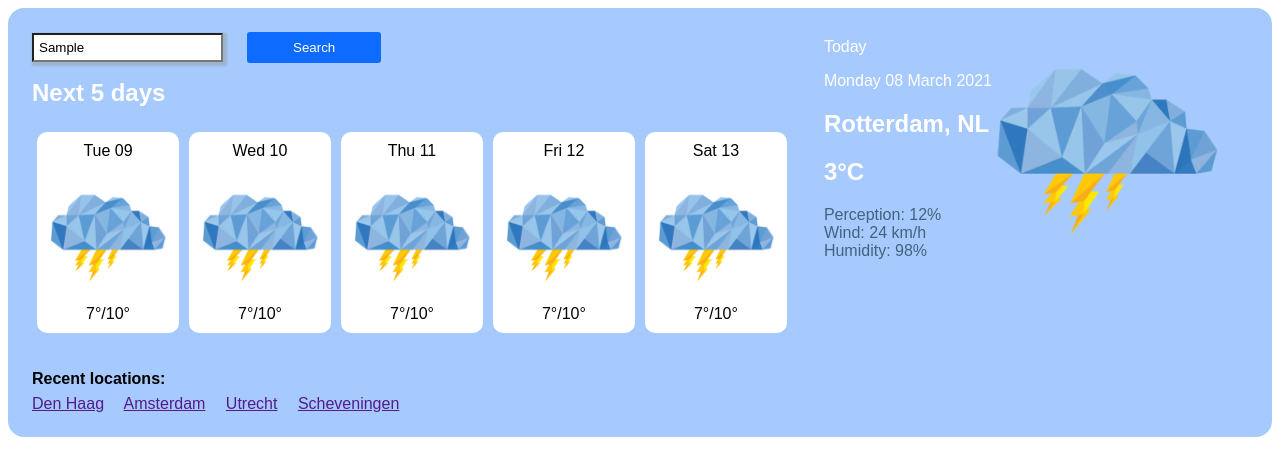
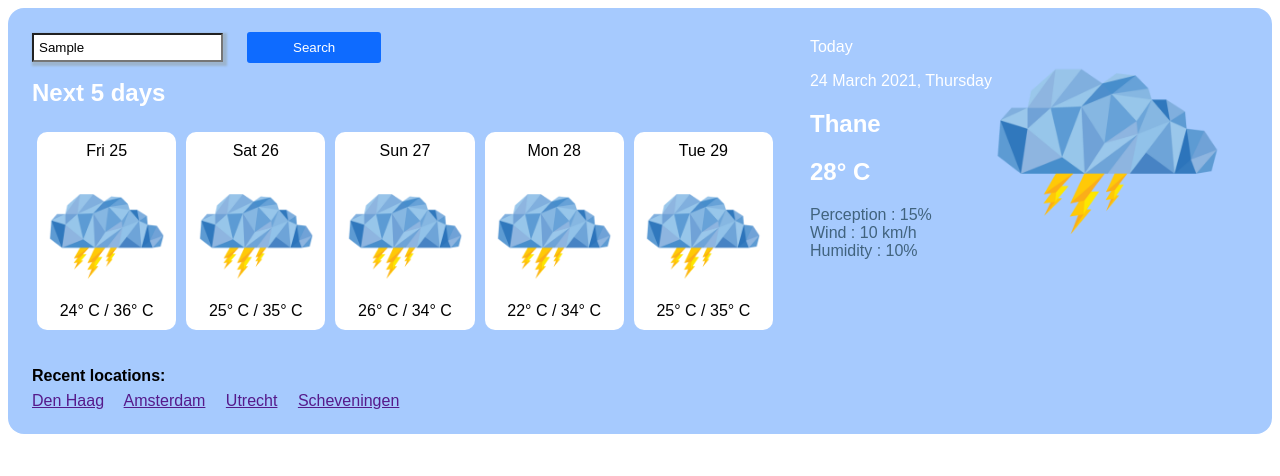
Before and after one commit to princes91221/weather-demo, a plain HTML site: page index.html in a window 1280 px wide. Both pictures are taken after typing "Sample" into the empty fields and a click on the button "Search". Drawn offline with Linux system fonts and the light colour scheme.

Commit message:
hard coded current weather result

```diff
--- a/custom.js
+++ b/custom.js
@@ -1,5 +1,60 @@
 const button = document.querySelector('.btn-primary');
 button.onclick = function() {
     const inputValue = document.querySelector('.search-input').value;
-    console.log('your entered location is: '+inputValue);
+    console.log('Your entered location : ',inputValue,'.');
+
+
+
+
+    // Current Day
+    const currentDay = document.querySelector('#day');
+    currentDay.innerHTML = 'Today';
+    // Current Date
+    const currentDate = document.querySelector('#date');
+    currentDate.innerHTML = '24 March 2021, Thursday';
+    // Current Location
+    const currentLocation = document.querySelector('#location');
+    currentLocation.innerHTML = 'Thane';
+    // Current Temperature
+    const currentTemperature = document.querySelector('#temperature');
+    currentTemperature.innerHTML = '28&deg; C';
+    // Perception
+    const currentPerception = document.querySelector('#perception');
+    currentPerception.innerHTML = 'Perception : 15%';
+    // Wind
+    const currentWind = document.querySelector('#wind');
+    currentWind.innerHTML = 'Wind : 10 km/h';
+    // Humidity
+    const currentHumidity = document.querySelector('#humidity');
+    currentHumidity.innerHTML = 'Humidity : 10%';
+    // Day 1
+    const currentDay1 = document.querySelector('#day-1');
+    currentDay1.innerHTML = 'Fri 25';
+    // Temperature Day 1
+    const currentTemperature1 = document.querySelector('#temperature-1');
+    currentTemperature1.innerHTML = '24&deg; C / 36&deg; C';
+    // Day 2
+    const currentDay2 = document.querySelector('#day-2');
+    currentDay2.innerHTML = 'Sat 26';
+    // Temperature Day 2
+    const currentTemperature2 = document.querySelector('#temperature-2');
+    currentTemperature2.innerHTML = '25&deg; C / 35&deg; C';
+    // Day 3
+    const currentDay3 = document.querySelector('#day-3');
+    currentDay3.innerHTML = 'Sun 27';
+    // Temperature Day 3
+    const currentTemperature3 = document.querySelector('#temperature-3');
+    currentTemperature3.innerHTML = '26&deg; C / 34&deg; C';
+    // Day 4
+    const currentDay4 = document.querySelector('#day-4');
+    currentDay4.innerHTML = 'Mon 28';
+    // Temperature Day 4
+    const currentTemperature4 = document.querySelector('#temperature-4');
+    currentTemperature4.innerHTML = '22&deg; C / 34&deg; C';
+    // Day 5
+    const currentDay5 = document.querySelector('#day-5');
+    currentDay5.innerHTML = 'Tue 29';
+    // Temperature Day 5
+    const currentTemperature5 = document.querySelector('#temperature-5');
+    currentTemperature5.innerHTML = '25&deg; C / 35&deg; C';
 }
--- a/index.html
+++ b/index.html
@@ -16,14 +16,14 @@
             </div>
             <aside class="sidebar">
                 <div class="weather-result">
-                    <p class="primary-text">Today</p>
-                    <p class="primary-text">Monday 08 March 2021</p>
-                    <h1 class="primary-text">Rotterdam, NL</h1>
-                    <h1 class="primary-text">3&deg;C</h1>
+                    <p id="day" class="primary-text">{ Today }</p>
+                    <p id="date" class="primary-text">{ Monday 08 March 2021 }</p>
+                    <h1 id="location" class="primary-text">{ Rotterdam, NL }</h1>
+                    <h1 id="temperature" class="primary-text">{ 3&deg;C }</h1>
                     <ul>
-                        <li>Perception: 12%</li>
-                        <li>Wind: 24 km/h</li>
-                        <li>Humidity: 98%</li>
+                        <li id="perception">{ Perception: 12% }</li>
+                        <li id="wind">{ Wind: 24 km/h }</li>
+                        <li id="humidity">{ Humidity: 98% }</li>
                     </ul>
                 </div>
                 <div class="weather-result-img">
@@ -34,29 +34,29 @@
                 <h2 class="primary-text">Next 5 days</h2>
                 <div class="days-result">
                     <div class="days-result-item">
-                        <p class="secondary-text">Tue 09</p>
+                        <p id="day-1" class="secondary-text">{ Tue 09 }</p>
                         <img src="/cloud.png" alt="">
-                        <p class="secondary-text">7&deg;/10&deg;</p>
+                        <p id="temperature-1" class="secondary-text">{ 7&deg;/10&deg; }</p>
                     </div>
                     <div class="days-result-item">
-                        <p class="secondary-text">Wed 10</p>
+                        <p id="day-2" class="secondary-text">{ Wed 10 }</p>
                         <img src="/cloud.png" alt="">
-                        <p class="secondary-text">7&deg;/10&deg;</p>
+                        <p id="temperature-2" class="secondary-text">{ 7&deg;/10&deg; }</p>
                     </div>
                     <div class="days-result-item">
-                        <p class="secondary-text">Thu 11</p>
+                        <p id="day-3" class="secondary-text">{ Thu 11 }</p>
                         <img src="/cloud.png" alt="">
-                        <p class="secondary-text">7&deg;/10&deg;</p>
+                        <p id="temperature-3" class="secondary-text">{ 7&deg;/10&deg; }</p>
                     </div>
                     <div class="days-result-item">
-                        <p class="secondary-text">Fri 12</p>
+                        <p id="day-4" class="secondary-text">{ Fri 12 }</p>
                         <img src="/cloud.png" alt="">
-                        <p class="secondary-text">7&deg;/10&deg;</p>
+                        <p id="temperature-4" class="secondary-text">{ 7&deg;/10&deg; }</p>
                     </div>
                     <div class="days-result-item">
-                        <p class="secondary-text">Sat 13</p>
+                        <p id="day-5" class="secondary-text">{ Sat 13 }</p>
                         <img src="/cloud.png" alt="">
-                        <p class="secondary-text">7&deg;/10&deg;</p>
+                        <p id="temperature-5" class="secondary-text">{ 7&deg;/10&deg; }</p>
                     </div>
                 </div>
             </div>
--- a/style.css
+++ b/style.css
@@ -100,6 +100,10 @@
 
 /* Media Query */
 @media all and (min-width: 280px) and (max-width: 500px) {
+    .btn-primary {
+        width: 3em;
+    }
+
     .location-link:not(:last-child) {
         display: block;
         margin-bottom: 0.5em;
```
